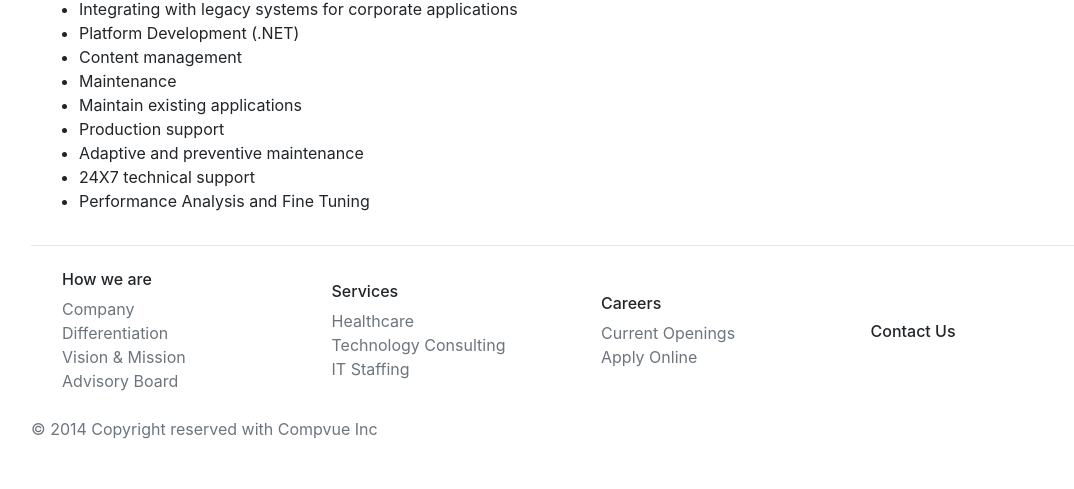
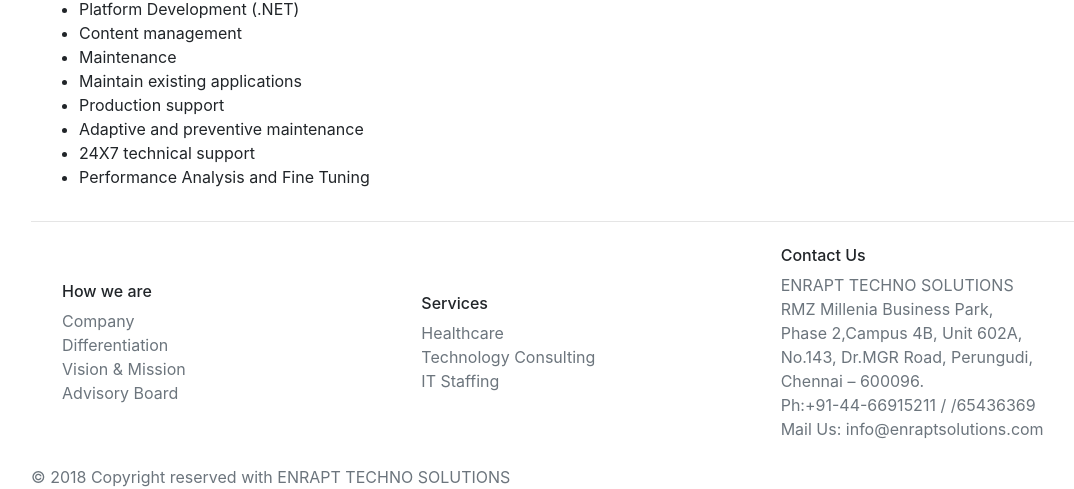
Before and after one commit to harsha892/uikrishna, a PHP site: page /newsite/Microsoft.html in a window 1280 px wide. Shown: the part 5671-6160 px from the top of the page, without its empty margins (54-1128 px from the left). Before the commit the page ends 6110 px from the top, so only its background shows below. Run offline with PHP 8.4, Linux system fonts and the light colour scheme; some libraries are stand-ins or nearby versions.

Commit message:
enrapt site completed

```diff
--- a/newsite/AdvisoryBoard.html
+++ b/newsite/AdvisoryBoard.html
@@ -3,7 +3,9 @@
 
 <head>
     <meta charset="UTF-8">
-    <title>Document</title>
+    <title>Advisory Board | Enrapt</title>
+    <link rel="shortcut icon" href="favicon.ico" type="image/x-icon">
+    <link rel="icon" href="favicon.ico" type="image/x-icon">
     <link rel="stylesheet" href="https://maxcdn.bootstrapcdn.com/bootstrap/4.0.0/css/bootstrap.min.css" integrity="sha384-Gn5384xqQ1aoWXA+058RXPxPg6fy4IWvTNh0E263XmFcJlSAwiGgFAW/dAiS6JXm" crossorigin="anonymous">
     <link rel="stylesheet" href="assets/css/style.css">
     <script src="assets/js/w3data.js"></script>
--- a/newsite/ElectronicMedicalRecords.html
+++ b/newsite/ElectronicMedicalRecords.html
@@ -3,7 +3,9 @@
 
 <head>
     <meta charset="UTF-8">
-    <title>Document</title>
+    <title>Electronic Medical Records | Enrapt</title>
+    <link rel="shortcut icon" href="favicon.ico" type="image/x-icon">
+    <link rel="icon" href="favicon.ico" type="image/x-icon">
     <link rel="stylesheet" href="https://maxcdn.bootstrapcdn.com/bootstrap/4.0.0/css/bootstrap.min.css" integrity="sha384-Gn5384xqQ1aoWXA+058RXPxPg6fy4IWvTNh0E263XmFcJlSAwiGgFAW/dAiS6JXm" crossorigin="anonymous">
     <link rel="stylesheet" href="assets/css/style.css">
     <script src="assets/js/w3data.js"></script>
--- a/newsite/Microsoft.html
+++ b/newsite/Microsoft.html
@@ -3,7 +3,9 @@
 
 <head>
     <meta charset="UTF-8">
-    <title>Document</title>
+    <title>Microsoft | Enrapt</title>
+    <link rel="shortcut icon" href="favicon.ico" type="image/x-icon">
+    <link rel="icon" href="favicon.ico" type="image/x-icon">
     <link rel="stylesheet" href="https://maxcdn.bootstrapcdn.com/bootstrap/4.0.0/css/bootstrap.min.css" integrity="sha384-Gn5384xqQ1aoWXA+058RXPxPg6fy4IWvTNh0E263XmFcJlSAwiGgFAW/dAiS6JXm" crossorigin="anonymous">
     <link rel="stylesheet" href="assets/css/style.css">
     <script src="assets/js/w3data.js"></script>
@@ -18,7 +20,7 @@
         <div>
             <div class="row">
                 <div class="col-12 mb-2 mt-2">
-                    <img class="d-block w-100" src="http://www.compvue.com/sites/all/modules/compvue/images/InnerImages/tech.jpg" alt="First slide">
+                    <img class="d-block w-100" src="http://www.compvue.com/sites/all/modules/Enrapt/images/InnerImages/tech.jpg" alt="First slide">
                 </div>
             </div>
             <div class="row">
@@ -26,19 +28,19 @@
                     <h5>Microsoft</h5>
                     <br/>
                     <p class="mb-3 mt-3">
-                        Compvue’s Microsoft COE is focused on Microsoft .Net technologies to provide our clients with most effective way of development and maintenance of solutions built using Microsoft technologies across verticals.
+                        Enrapt’s Microsoft COE is focused on Microsoft .Net technologies to provide our clients with most effective way of development and maintenance of solutions built using Microsoft technologies across verticals.
                     </p>
                     <p class="mb-3 mt-3">
                         With experiences gained from several successful initiatives using Microsoft technologies, we build and implement quality solutions through use of our/industry best practices, standards and highly skilled global workforce well versed with Microsoft technologies.
                     </p>
                     <strong>Overview</strong>
                     <p class="mb-3 mt-3">
-                        Compvue's Microsoft development team makes use of powerful Microsoft .NET tools to provide clients with flexible, dynamic solutions that meet all of their business needs. Established at our Global Development Centers in Chennai and Nagercoil, our development teams have a broad expertise in the core technology and domains of the .NET framework.
+                        Enrapt's Microsoft development team makes use of powerful Microsoft .NET tools to provide clients with flexible, dynamic solutions that meet all of their business needs. Established at our Global Development Centers in Chennai and Nagercoil, our development teams have a broad expertise in the core technology and domains of the .NET framework.
                     </p>
                     <p class="mb-3 mt-3">
-                        Compvue also leverages .NET technologies to provide clients with business solutions across industries. As our organization operates in a variety of sectors, the adaptability of the .NET framework makes it a tool of choice when building customized solutions across verticals.
+                        Enrapt also leverages .NET technologies to provide clients with business solutions across industries. As our organization operates in a variety of sectors, the adaptability of the .NET framework makes it a tool of choice when building customized solutions across verticals.
                     </p>
-                    <u>Highlights of Compvue's capabilities across Microsoft platforms:</u>
+                    <u>Highlights of Enrapt's capabilities across Microsoft platforms:</u>
                     <ul class="ml-3">
                         <li>Experienced Professionals – A large, talented resource pool of developers, technical specialists, and architects with deep experience on the Microsoft platform.</li>
                         <li>A Successful History - A proven record with several successfully executed projects that employ a wide array of Microsoft tools and technologies.
@@ -47,7 +49,7 @@
                         <li>Customized Solutions –The majority of projects executed in the Software Application space address personalized business needs.</li>
                     </ul>
                     <p class="mb-3 mt-3">
-                        Compvue has developed certain specializations in the .NET framework that provide efficient yet powerful solutions for your business. These specializations allow us to offer full lifecycle solutions and services from consulting, implementing, and outsourcing of application management services.
+                        Enrapt has developed certain specializations in the .NET framework that provide efficient yet powerful solutions for your business. These specializations allow us to offer full lifecycle solutions and services from consulting, implementing, and outsourcing of application management services.
                     </p>
                     <p class="mb-3 mt-3">
                         Tools with which we have a strong technical expertise are listed below:
--- a/newsite/assets/css/style.css
+++ b/newsite/assets/css/style.css
@@ -15,7 +15,7 @@
 
     .app_nav {
         box-shadow: 0px 0px 6px 0px #c7c7c7;
-        border-top: 5px solid #74afda;
+        border-top: 5px solid #01aaef;
         position: relative;
     }
 
@@ -24,7 +24,7 @@
         position: absolute;
         width: 100%;
         height: 3px;
-        background: #494f7d;
+        background: #095c84;
         top: 0;
         left: 0;
     }
--- a/newsite/ourdifferentiation.html
+++ b/newsite/ourdifferentiation.html
@@ -3,7 +3,9 @@
 
 <head>
     <meta charset="UTF-8">
-    <title>Document</title>
+    <title>Open Source | Enrapt</title>
+    <link rel="shortcut icon" href="favicon.ico" type="image/x-icon">
+    <link rel="icon" href="favicon.ico" type="image/x-icon">
     <link rel="stylesheet" href="https://maxcdn.bootstrapcdn.com/bootstrap/4.0.0/css/bootstrap.min.css" integrity="sha384-Gn5384xqQ1aoWXA+058RXPxPg6fy4IWvTNh0E263XmFcJlSAwiGgFAW/dAiS6JXm" crossorigin="anonymous">
     <link rel="stylesheet" href="assets/css/style.css">
     <script src="assets/js/w3data.js"></script>
--- a/newsite/shared/footer.html
+++ b/newsite/shared/footer.html
@@ -4,41 +4,49 @@
     <div class="row">
         <div class="col-12">
             <nav class="navbar sticky-bottom navbar-light bg-white">
-                <div class="col-3">
+                <div class="col-4">
                     <h6>How we are</h6>
                     <ul class="list-unstyled">
-                        <li><a href="" class="text-secondary">Company </a></li>
-                        <li><a href="" class="text-secondary">Differentiation </a></li>
-                        <li><a href="" class="text-secondary">Vision &amp; Mission  </a></li>
-                        <li><a href="" class="text-secondary">Advisory Board  </a></li>
+                        <li><a href="company.html" class="text-secondary">Company </a></li>
+                        <li><a href="ourdifferentiation.html" class="text-secondary">Differentiation </a></li>
+                        <li><a href="visionandmission.html" class="text-secondary">Vision &amp; Mission  </a></li>
+                        <li><a href="AdvisoryBoard.html" class="text-secondary">Advisory Board  </a></li>
                     </ul>
                 </div>
-                <div class="col-3">
+                <div class="col-4">
                     <h6>Services</h6>
                     <ul class="list-unstyled">
-                        <li><a href="" class="text-secondary">Healthcare </a></li>
-                        <li><a href="" class="text-secondary">Technology Consulting  </a></li>
-                        <li><a href="" class="text-secondary">IT Staffing  </a></li>
+                        <li><a href="Healthcare.html" class="text-secondary">Healthcare </a></li>
+                        <li><a href="TechnologyConsulting.html" class="text-secondary">Technology Consulting  </a></li>
+                        <li><a href="ITStaffing.html" class="text-secondary">IT Staffing  </a></li>
                     </ul>
                 </div>
-                <div class="col-3">
-                    <h6>Careers</h6>
-                    <ul class="list-unstyled">
-                        <li><a href="" class="text-secondary">Current Openings </a></li>
-                        <li><a href="" class="text-secondary">Apply Online  </a></li>
-                    </ul>
-                </div>
-                <div class="col-3">
+               <!--  <div class="col-3">
+                   <h6>Careers</h6>
+                   <ul class="list-unstyled">
+                       <li><a href="" class="text-secondary">Current Openings </a></li>
+                       <li><a href="" class="text-secondary">Apply Online  </a></li>
+                   </ul>
+               </div> -->
+                <div class="col-4">
                     <h6>Contact Us </h6>
-                    <ul class="list-unstyled">
-                    </ul>
+                    <div class="text-secondary">
+                        <address>ENRAPT TECHNO SOLUTIONS
+                            <br>RMZ Millenia Business Park,
+                            <br/> Phase 2,Campus 4B, Unit 602A,
+                            <br/>No.143, Dr.MGR Road, Perungudi,
+                            <br>Chennai – 600096.
+                            <br>Ph:+91-44-66915211 / /65436369
+                            <br> Mail Us: info@enraptsolutions.com
+                        </address>
+                    </div>
                 </div>
             </nav>
         </div>
     </div>
     <div class="row">
         <div class="col-12">
-            <span class="text-secondary">© 2014 Copyright reserved with Compvue Inc</span>
+            <span class="text-secondary">© 2018 Copyright reserved with ENRAPT TECHNO SOLUTIONS</span>
         </div>
     </div>
 </footer>
--- a/newsite/shared/navigation.html
+++ b/newsite/shared/navigation.html
@@ -1,6 +1,6 @@
 <nav class="navbar navbar-expand-lg navbar-light bg-white h-100px app_nav justify-content-between">
     <div class="container">
-        <a class="navbar-brand" href="#"> <img src="assets/img/logo.jpg" class="d-inline-block align-top" alt="" /></a>
+        <a class="navbar-brand" href="index.html"> <img src="assets/img/logo.jpg" class="d-inline-block align-top" alt="" /></a>
         <button class="navbar-toggler" type="button" data-toggle="collapse" data-target="#navbarNav" aria-controls="navbarNav" aria-expanded="false" aria-label="Toggle navigation">
             <span class="navbar-toggler-icon"></span>
         </button>
@@ -34,7 +34,7 @@
                     </div>
                 </li>
                 <li class="nav-item"><a class="nav-link" href="ITStaffing.html">IT Staffing</a></li>
-                <li class="nav-item"><a class="nav-link" href="#">Careers</a></li>
+                <!-- <li class="nav-item"><a class="nav-link" href="#">Careers</a></li> -->
                 <li class="nav-item"><a class="nav-link" href="#">Contact Us</a></li>
             </ul>
         </div>
--- a/newsite/visionandmission.html
+++ b/newsite/visionandmission.html
@@ -3,7 +3,9 @@
 
 <head>
     <meta charset="UTF-8">
-    <title>Document</title>
+    <title>vision andmission | Enrapt</title>
+    <link rel="shortcut icon" href="favicon.ico" type="image/x-icon">
+    <link rel="icon" href="favicon.ico" type="image/x-icon">
     <link rel="stylesheet" href="https://maxcdn.bootstrapcdn.com/bootstrap/4.0.0/css/bootstrap.min.css" integrity="sha384-Gn5384xqQ1aoWXA+058RXPxPg6fy4IWvTNh0E263XmFcJlSAwiGgFAW/dAiS6JXm" crossorigin="anonymous">
     <link rel="stylesheet" href="assets/css/style.css">
     <script src="assets/js/w3data.js"></script>
```
Also changed, not shown: newsite/Expertise.html (+5 -3 lines), newsite/Healthcare.html (+5 -3 lines), newsite/ITSolutions.html (+5 -3 lines), newsite/ITStaffing.html (+8 -6 lines), newsite/Mobile.html (+5 -3 lines), newsite/OpenSource.html (+5 -3 lines), newsite/StaffingSolutions.html (+8 -6 lines), newsite/TechnologyConsulting.html (+6 -4 lines), newsite/company.html (+5 -2 lines), newsite/index.html (+6 -5 lines), newsite/assets/img/logo.jpg, newsite/favicon.ico (added).
